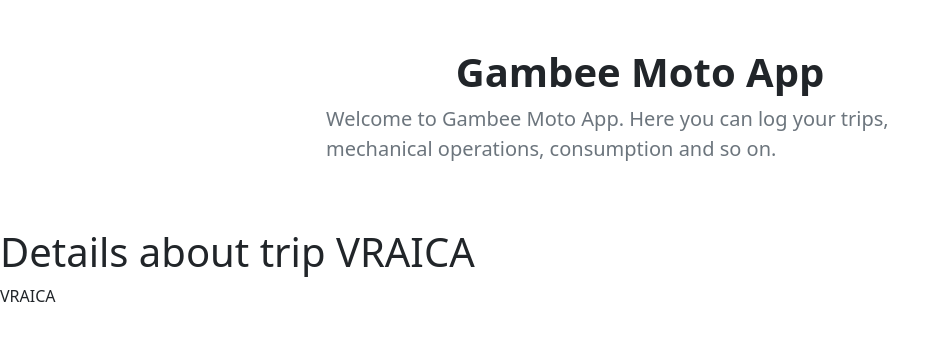
After one commit to vraica-dev/GambeeMotoApp, a Flask app: a page that uses application/templates/base.html in a window 1280 px wide. The commit adds this page. Shown: the top 341 px of the page, without its empty margins (0-950 px from the left). Run offline with Flask 2, Linux system fonts and the light colour scheme; data comes from the database, SQL or seed files in the repository.

Commit message:
v1.2.0 -WIP

```diff
--- a/application/routes.py
+++ b/application/routes.py
@@ -34,3 +34,9 @@ def trips():
 def view_trips():
     trips = TripRecords.query.all()
     return render_template('view_trips.html', list_trips=trips)
+
+
+@app.route('/<trip_name>')
+def detailed_trip(trip_name):
+    found_trip = TripRecords.query.filter_by(trip_name=trip_name).all()
+    return render_template('detailed_trip.html', detailed_trip=found_trip)
--- a/application/templates/base.html
+++ b/application/templates/base.html
@@ -30,6 +30,9 @@
 {%block listing_trips%}
 {%endblock%}
 
+{%block trip_details%}
+{%endblock%}
+
 
 <script src="https://cdn.jsdelivr.net/npm/bootstrap@5.0.0-beta2/dist/js/bootstrap.bundle.min.js" integrity="sha384-b5kHyXgcpbZJO/tY9Ul7kGkf1S0CWuKcCD38l8YkeH8z8QjE0GmW1gYU5S9FOnJ0" crossorigin="anonymous"></script>
 
--- /dev/null
+++ b/application/templates/detailed_trip.html
@@ -0,0 +1,12 @@
+{% extends 'base.html' %}
+
+{%block trip_details%}
+
+
+{% for trip in detailed_trip %}
+    <h1>Details about trip {{trip.trip_name}}</h1>
+    <p>{{trip.trip_name}}</p>
+
+{%endfor%}
+
+{%endblock%}
--- a/application/templates/home.html
+++ b/application/templates/home.html
@@ -17,7 +17,7 @@
                     <div class="d-flex justify-content-between align-items-center">
                         <div class="btn-group">
                             <button type="button" class="btn btn-sm btn-outline-secondary" onclick="window.location.href='{{ url_for( 'trips') }}';">Add New</button>
-                            <button type="button" class="btn btn-sm btn-outline-secondary" onclick="window.location.href='{{ url_for( 'view_trips') }}';">Edit</button>
+                            <button type="button" class="btn btn-sm btn-outline-secondary" onclick="window.location.href='{{ url_for( 'view_trips') }}';">View Trips</button>
                         </div>
                     </div>
                 </div>
@@ -34,7 +34,7 @@
                     <div class="d-flex justify-content-between align-items-center">
                         <div class="btn-group">
                             <button type="button" class="btn btn-sm btn-outline-secondary">Add New</button>
-                            <button type="button" class="btn btn-sm btn-outline-secondary">Edit</button>
+                            <button type="button" class="btn btn-sm btn-outline-secondary">View Trips</button>
                         </div>
                     </div>
                 </div>
@@ -50,7 +50,7 @@
                     <div class="d-flex justify-content-between align-items-center">
                         <div class="btn-group">
                             <button type="button" class="btn btn-sm btn-outline-secondary" onclick="window.location.href='{{ url_for( 'trips') }}';">Add New</button>
-                            <button type="button" class="btn btn-sm btn-outline-secondary" onclick="window.location.href='{{ url_for( 'view_trips') }}';">Edit</button>
+                            <button type="button" class="btn btn-sm btn-outline-secondary" onclick="window.location.href='{{ url_for( 'view_trips') }}';">View Trips</button>
                         </div>
                     </div>
                 </div>
--- a/application/templates/view_trips.html
+++ b/application/templates/view_trips.html
@@ -13,7 +13,7 @@
                 <p class="card-text"> Hours of Riding: {{trip.h_travelled}}</p>
                 <p class="card-text"> KM Intial: {{trip.km_initial}}</p>
                 <p class="card-text"> KM Final: {{trip.km_final}}</p>
-                <a href="#" class="btn btn-primary">View Details</a>
+                <a href="{{url_for('detailed_trip', trip_name= trip.trip_name )}}" class="btn btn-primary">View Details</a>
             </div>
         </div>
     </div>
```
